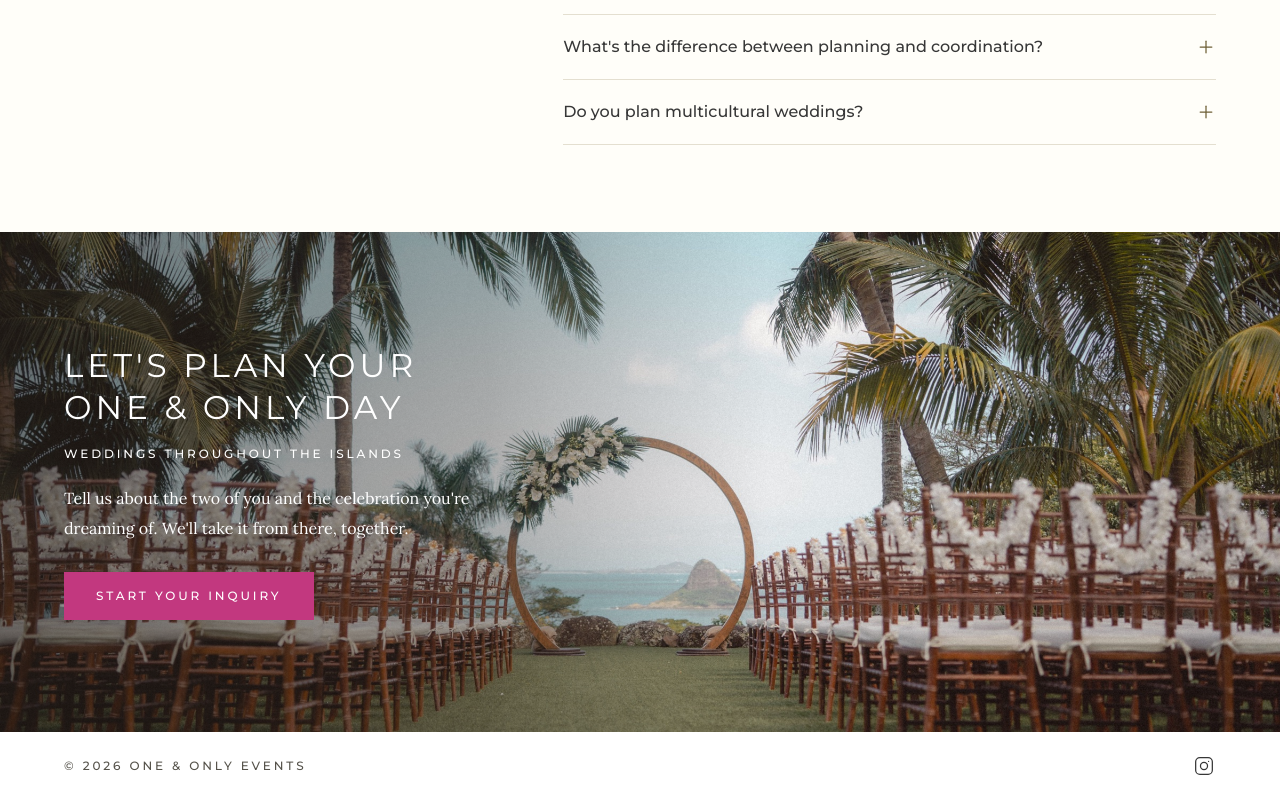
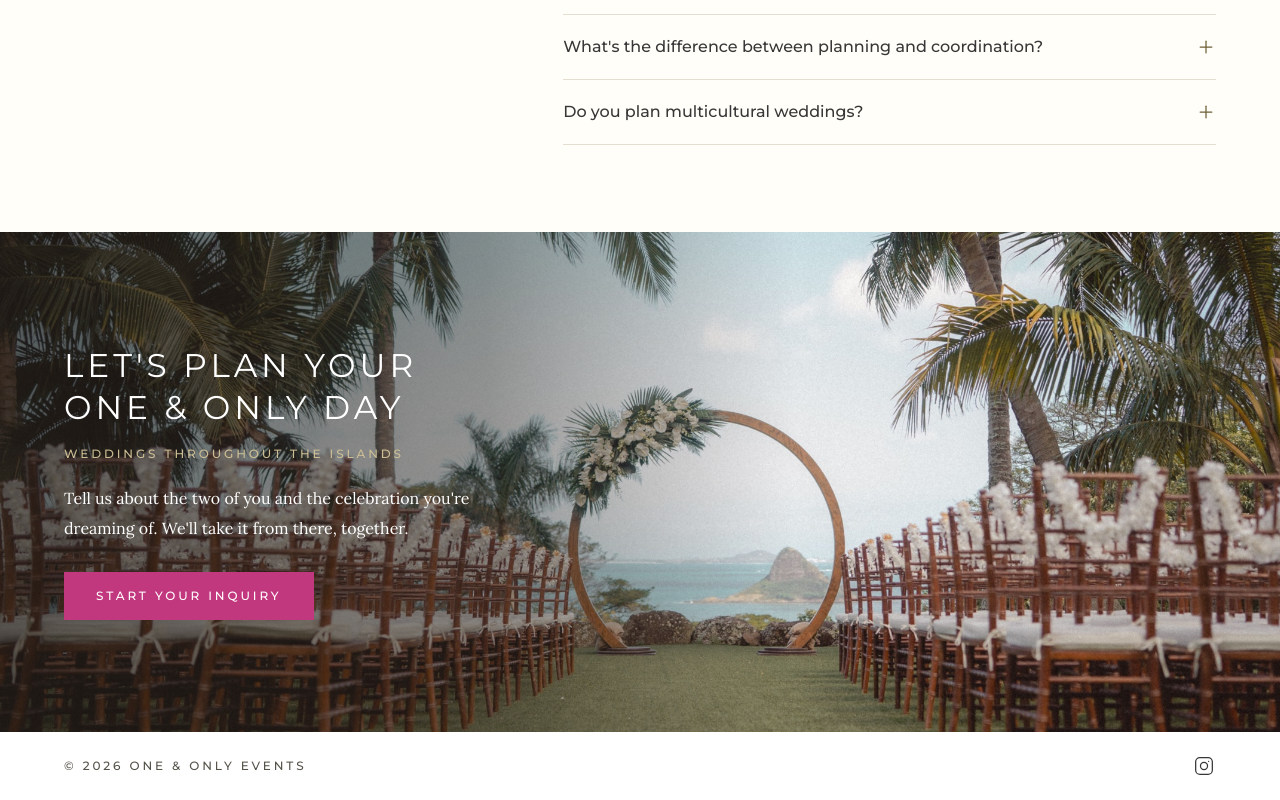
Before and after one commit to gatherwiseio/one-only-events, a Next.js app: page / in a window 1280 px wide. Shown: the part 7388-8188 px from the top of the page. Built offline with nearby package versions, Linux system fonts and the light colour scheme.

Commit message:
Kind words on the weddings beige; CTA: gold label, slightly darker text-side gradient, photo shifted right
Co-Authored-By: Claude Opus 5.5 <noreply@anthropic.com>

```diff
--- a/src/app/globals.css
+++ b/src/app/globals.css
@@ -155,7 +155,7 @@
   );
   --scrim-cta: linear-gradient(180deg, rgb(30 27 22 / 0.55), rgb(30 27 22 / 0.65));
   /* Darkens only the left side, behind left-aligned text on a full-width photo. */
-  --scrim-side: linear-gradient(90deg, rgb(30 27 22 / 0.5) 0%, rgb(30 27 22 / 0.3) 38%, rgb(30 27 22 / 0) 60%);
+  --scrim-side: linear-gradient(90deg, rgb(30 27 22 / 0.62) 0%, rgb(30 27 22 / 0.42) 38%, rgb(30 27 22 / 0) 62%);
 }
 
 @layer base {
--- a/src/components/sections/Cta.tsx
+++ b/src/components/sections/Cta.tsx
@@ -8,16 +8,19 @@ import { cta } from "@/content/site";
  * aligned to the content column. From md a soft gradient darkens only the text side
  * (--scrim-side), so the rest of the photo stays clear; on phones the text spans the photo, so
  * the whole photo is evenly dimmed. The photo is framed low (50% 85%) so the arch and Mokoliʻi
- * show, and the text column stops short of the arch.
+ * show, and runs 12% wider than the section from the left edge, which moves the arch right of
+ * the text and into the middle of the open photo.
  */
 export function Cta() {
   return (
     <section id="inquire" aria-labelledby="inquire-title" className="relative isolate overflow-hidden px-gutter py-20 text-on-photo md:py-28">
-      <Image src={cta.image.src} alt={cta.image.alt} fill sizes="100vw" className="-z-20 object-cover object-[50%_85%]" />
+      <div className="absolute inset-y-0 left-0 -z-20 w-[112%]">
+        <Image src={cta.image.src} alt={cta.image.alt} fill sizes="112vw" className="object-cover object-[50%_85%]" />
+      </div>
       <div className="absolute inset-0 -z-10 bg-(image:--scrim-cta) md:bg-(image:--scrim-side)" aria-hidden="true" />
       <div className="mx-auto max-w-content">
         <div className="flex max-w-md flex-col items-start gap-5">
-          <SectionHeading id="inquire-title" title={cta.title} label={cta.label} align="start" tone="dark" />
+          <SectionHeading id="inquire-title" title={cta.title} label={cta.label} align="start" tone="dark" labelColor="light-gold" />
           <p className="text-body">{cta.body}</p>
           <Button href={cta.primary.href} live={cta.primary.live} variant="primary" className="mt-2">
             {cta.primary.label}
--- a/src/components/sections/Reviews.tsx
+++ b/src/components/sections/Reviews.tsx
@@ -42,7 +42,7 @@ export function Reviews() {
   };
 
   return (
-    <section id="reviews" aria-labelledby="reviews-title" className="scroll-mt-20 bg-surface px-gutter py-section">
+    <section id="reviews" aria-labelledby="reviews-title" className="scroll-mt-20 bg-surface-alt px-gutter py-section">
       <SectionHeading id="reviews-title" title={reviews.title} label={reviews.label} />
       <div
         ref={card}
```
Also changed, not shown: 1 other file (tests, documents, lock files or other folders).
